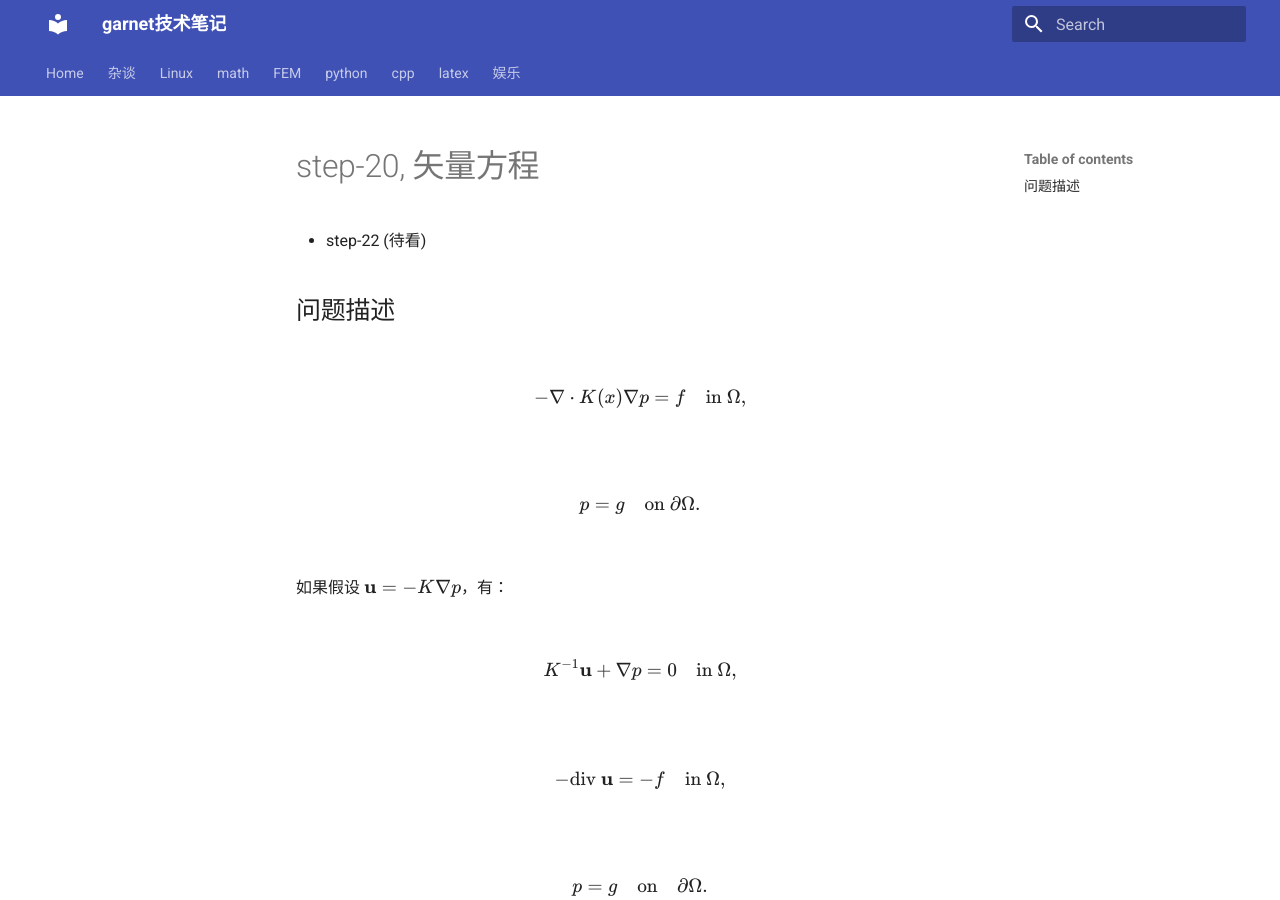
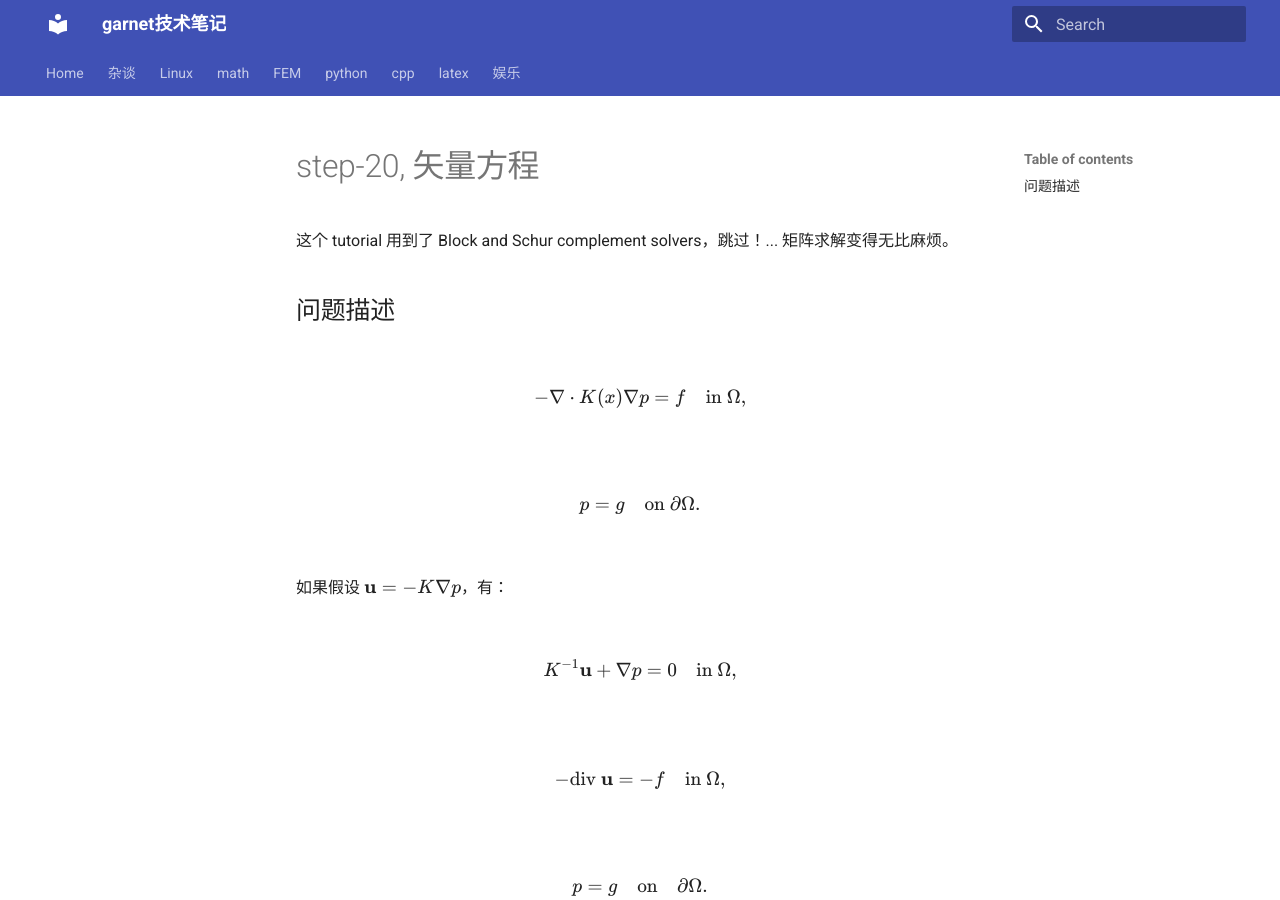
Before and after one commit to ymma98/technotes, an MkDocs documentation site: the page built from docs/FEM/dealii-09_矢量方程.md, in a window 1280 px wide and 900 px high. Built offline with MkDocs 1.6.1 and Material for MkDocs 9.7.7, drawn with Linux system fonts in a browser that asks for light colours; part of the change alters nothing that is shown.

Commit message:
docs/FEM/dealii-09_矢量方程.md updated from https://stackedit.cn/

```diff
--- a/docs/FEM/dealii-09_矢量方程.md
+++ b/docs/FEM/dealii-09_矢量方程.md
@@ -1,6 +1,6 @@
 # step-20, 矢量方程
 
-* step-22 (待看)
+这个 tutorial 用到了 Block and Schur complement solvers，跳过！... 矩阵求解变得无比麻烦。
 
 ## 问题描述
 
@@ -61,8 +61,8 @@ finite elements that are either scalar or for which every vector-valued shape fu
 
 
 <!--stackedit_data:
-eyJoaXN0b3J5IjpbMTYwMzQwMDExMSwtOTM5MTMyMjUyLC0yMD
-UwNDU5NzUsLTM0MTY3NjA4NCw1MDQ1NjY4OTIsNDU2Mzk0MjI3
-LC0xNzI5NjkwMzUsMTk2MjQ1MzQ0MSw3NzI3ODcyMDUsMTc0MD
-QwOTM1OV19
+eyJoaXN0b3J5IjpbMTY0NjQ0NzU2MywxNjAzNDAwMTExLC05Mz
+kxMzIyNTIsLTIwNTA0NTk3NSwtMzQxNjc2MDg0LDUwNDU2Njg5
+Miw0NTYzOTQyMjcsLTE3Mjk2OTAzNSwxOTYyNDUzNDQxLDc3Mj
+c4NzIwNSwxNzQwNDA5MzU5XX0=
 -->
```
